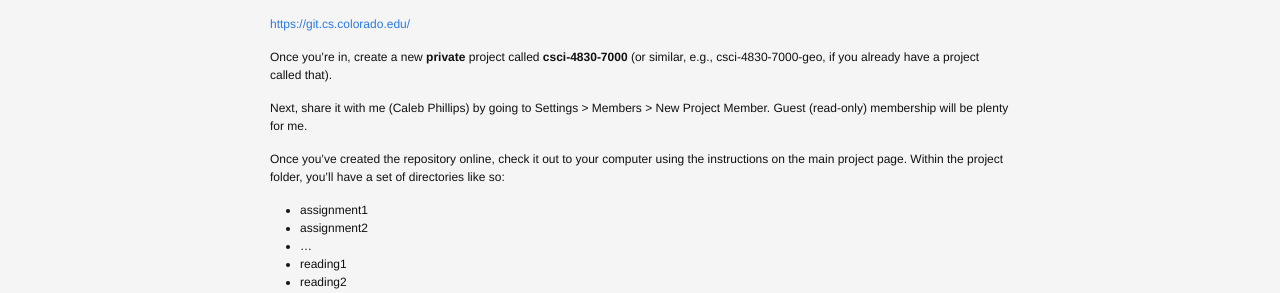
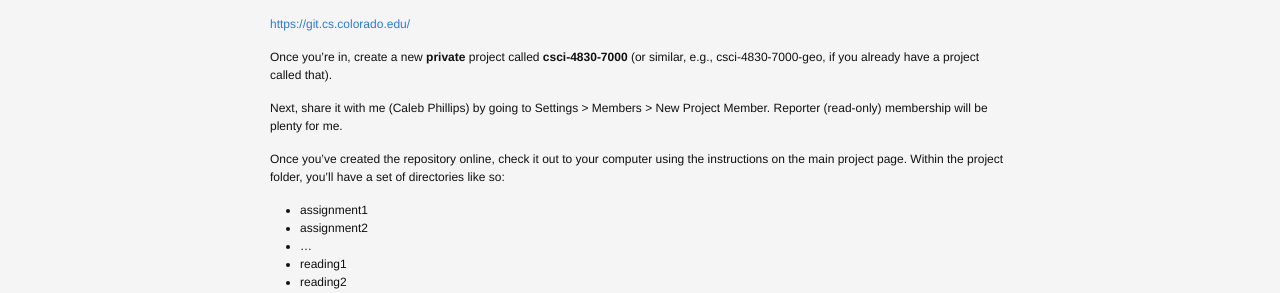
Before and after one commit to somerandomsequence/csci-4830-7000-gsa, a Jekyll site: the page built from assignments/setup.md, in a window 1280 px wide. Shown: the part 632-925 px from the top of the page. Built offline with Jekyll 4.4.1, drawn with Linux system fonts in a browser that asks for light colours.

Commit message:
Small changes

```diff
--- a/assignments/setup.md
+++ b/assignments/setup.md
@@ -37,7 +37,7 @@ You'll submit your work using the CSCI git server. Create an account here, if yo
 
 Once you're in, create a new **private** project called **csci-4830-7000** (or similar, e.g., csci-4830-7000-geo, if you already have a project called that).
 
-Next, share it with me (Caleb Phillips) by going to Settings > Members > New Project Member. Guest (read-only) membership will be plenty for me.
+Next, share it with me (Caleb Phillips) by going to Settings > Members > New Project Member. Reporter (read-only) membership will be plenty for me.
 
 Once you've created the repository online, check it out to your computer using the instructions on the main project page. Within the project folder, you'll have a set of directories like so:
 
```
Also changed, not shown: assignments/capacity.md (+1 -1 lines).
